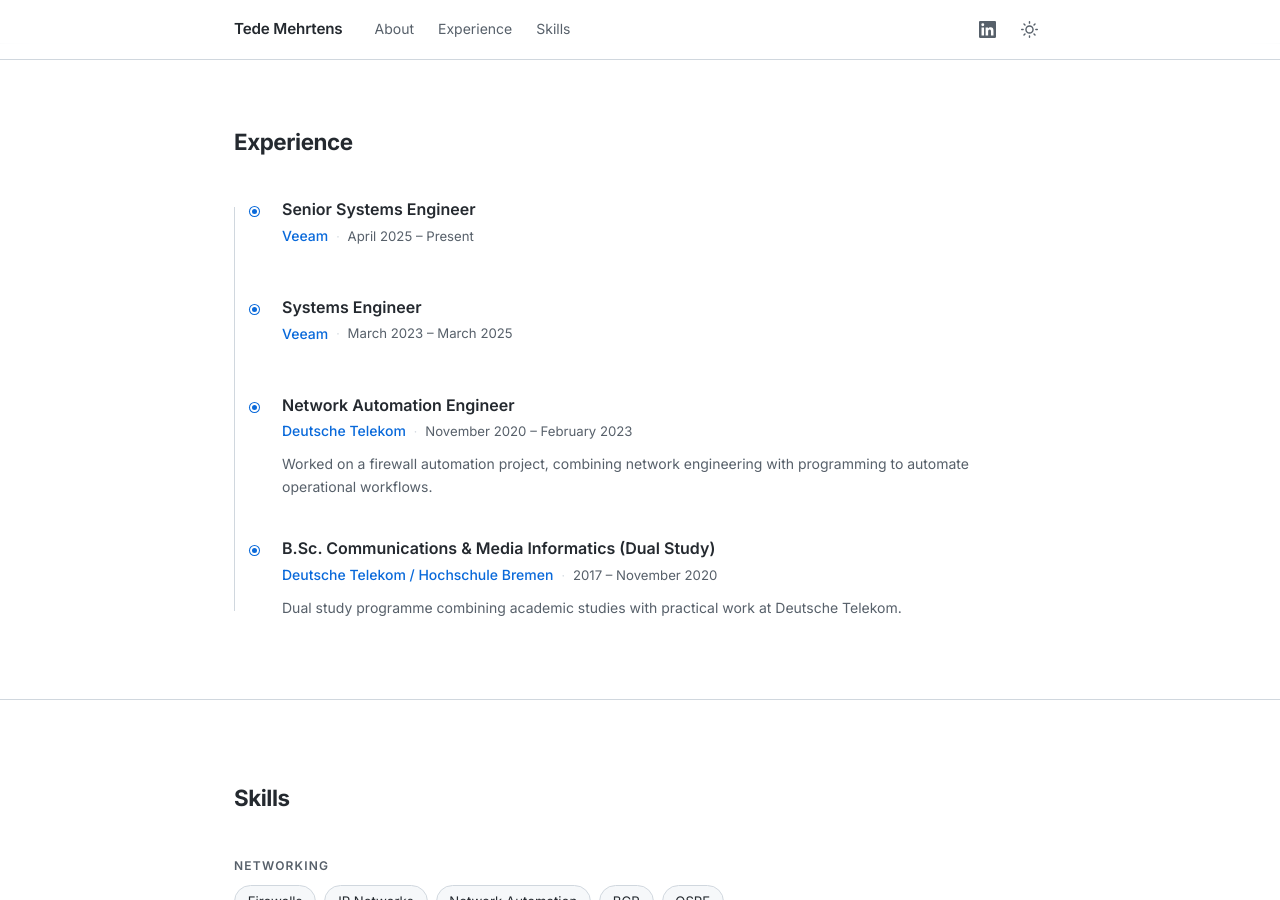
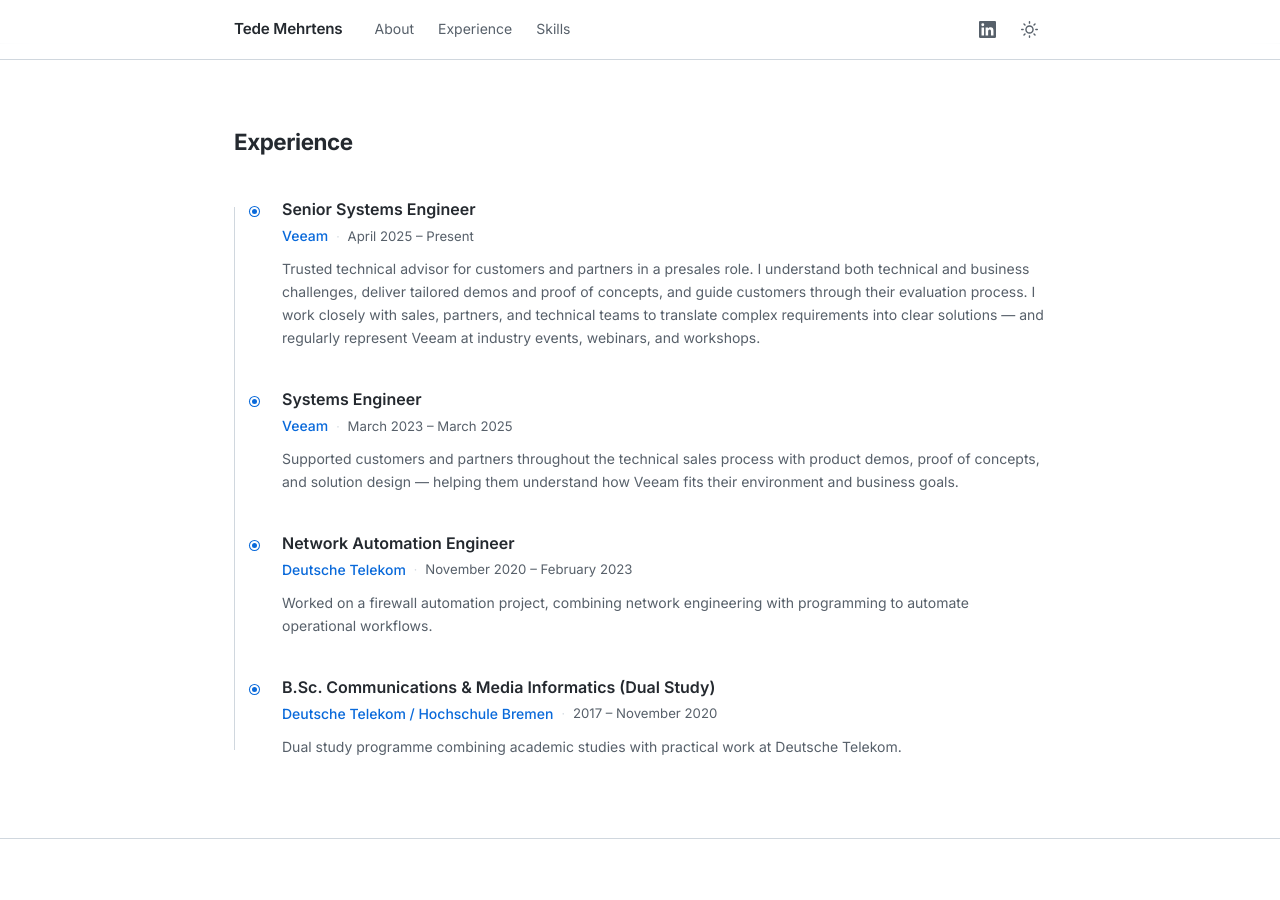
Before and after one commit to jantede/tedemehrtens.de, a Jekyll site: the page built from index.html, in a window 1280 px wide and 900 px high, scrolled down 1299 px. Built offline with Jekyll 4.4.1, drawn with Linux system fonts in a browser that asks for light colours.

Commit message:
Add job descriptions for Veeam roles
Co-Authored-By: Claude Sonnet 4.6 <noreply@anthropic.com>

```diff
--- a/_data/experience.yml
+++ b/_data/experience.yml
@@ -2,13 +2,13 @@
   company: Veeam
   url: https://www.veeam.com
   period: "April 2025 – Present"
-  description: ""
+  description: "Trusted technical advisor for customers and partners in a presales role. I understand both technical and business challenges, deliver tailored demos and proof of concepts, and guide customers through their evaluation process. I work closely with sales, partners, and technical teams to translate complex requirements into clear solutions — and regularly represent Veeam at industry events, webinars, and workshops."
 
 - role: Systems Engineer
   company: Veeam
   url: https://www.veeam.com
   period: "March 2023 – March 2025"
-  description: ""
+  description: "Supported customers and partners throughout the technical sales process with product demos, proof of concepts, and solution design — helping them understand how Veeam fits their environment and business goals."
 
 - role: Network Automation Engineer
   company: Deutsche Telekom
```
